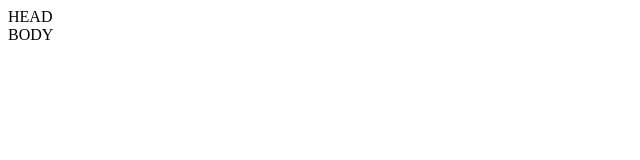
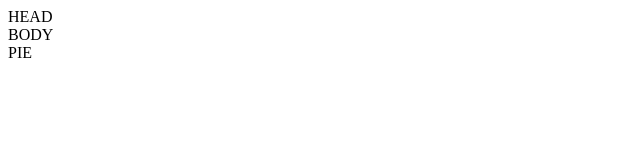
Before and after one commit to go0hum/lomas, a plain HTML site: page index.html in a window 1280 px wide. Shown: the full height of the page, 0-640 px from the left. Drawn offline with Linux system fonts and the light colour scheme.

Commit message:
SE CREA EL PIE

```diff
--- a/index.html
+++ b/index.html
@@ -9,5 +9,6 @@
 <body>
     <header>HEAD</header>
     <div>BODY</div>
+    <footer>PIE</footer>
 </body>
 </html>
```
